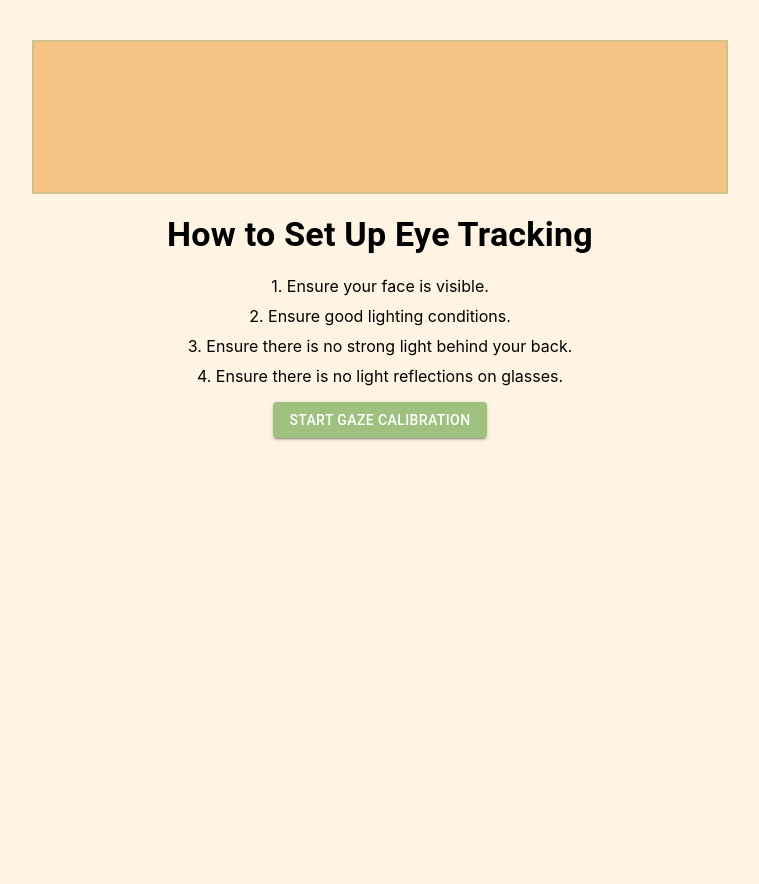
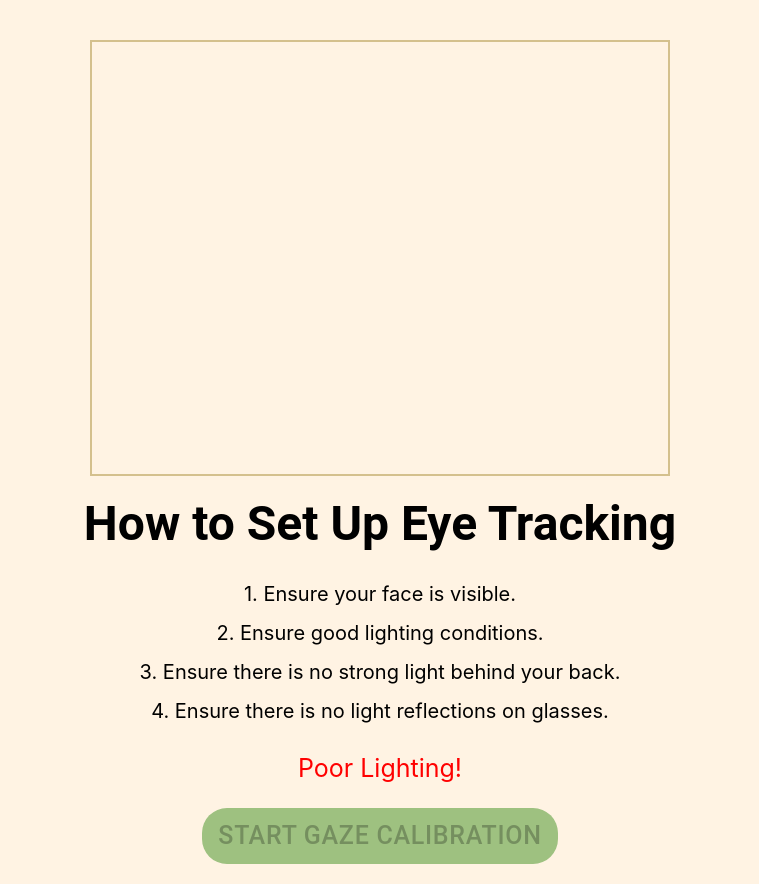
Before and after one commit to asma71612/cognitive-decline-monitoring, a React (Create React App) app in the folder react_frontend/: page / in a window 1280 px wide. Shown: the whole page, without its empty margins (260-1019 px from the left). Before the commit the page ends 800 px from the top, so only its background shows below. Built offline with nearby package versions, Linux system fonts and the light colour scheme; no server answers.

Commit message:
Adding lighting condition check

```diff
--- a/react_frontend/src/pages/HomePage.css
+++ b/react_frontend/src/pages/HomePage.css
@@ -5,37 +5,59 @@
   }
 
   .camera-position-rectangle {
-    width: 60%;
-    height: 150px;
-    background-color: #F5C485; /* Light yellow rectangle */
+    width: 50%;
+    height: auto;
     margin: 20px auto;
+    position: relative;
+    overflow: hidden;
     border: 2px solid #d4c08d;
+    aspect-ratio: 4 / 3;
+  }
+
+  .camera-video {
+    width: 100%;
+    height: 100%;
+    object-fit: cover; /* Ensures the video fills the rectangle */
+    border-radius: 5px;
   }
 
   .title {
     font-size: 24px;
-    font-weight: bold; /* Ensure it's bold */
+    font-weight: bold;
     margin-top: 20px;
   }
 
   .instruction-list {
     list-style-type: none;
     padding: 0;
-    font-size: 16px;
-    margin-top: 20px;
+    font-size: 20px;
+    margin-top: 30px;
+    margin-bottom: 30px;
   }
 
   .instruction-list li {
-    margin-bottom: 10px;
+    margin-bottom: 15px;
+  }
+
+  /* Styling for the Poor Lighting message */
+  .error-message {
+    color: red;
+    font-size: 25px;
+    text-align: center;
+    margin-top: 10px;
   }
 
   .start-button {
-    padding: 10px 20px;
-    font-size: 16px;
+    padding: 30px 50px;
+    font-size: 25px !important;
     background-color: #9EC180 !important;
     color: white;
     border: none;
-    border-radius: 5px;
-    margin-top: 30px;
+    border-radius: 25px !important;
+    margin-top: 40px;
     cursor: pointer;
   }
+
+  .start-button:hover {
+    background-color: #8baf62;
+  }
--- a/react_frontend/src/pages/HomePage.js
+++ b/react_frontend/src/pages/HomePage.js
@@ -1,12 +1,96 @@
-import React from 'react';
+import React, { useRef, useEffect, useState } from 'react';
 import { Button, Container, Typography } from '@mui/material';
-import './HomePage.css'; // Import specific CSS for this page
+import './HomePage.css';
 
 const HomePage = () => {
+  const videoRef = useRef(null);
+  const canvasRef = useRef(null);
+  const [cameraError, setCameraError] = useState(null); // State to handle errors
+  const [isLightingGood, setIsLightingGood] = useState(true); // State to track lighting condition
+  const [isButtonDisabled, setIsButtonDisabled] = useState(false); // State to disable the button
+
+  useEffect(() => {
+    // Request access to the camera
+    const startCamera = async () => {
+      try {
+        const stream = await navigator.mediaDevices.getUserMedia({ video: true });
+        if (videoRef.current) {
+          videoRef.current.srcObject = stream; // Attach the stream to the video element
+        }
+      } catch (error) {
+        setCameraError('Unable to access camera. Please check your permissions.');
+      }
+    };
+
+    startCamera();
+
+    // Cleanup: Stop the camera when the component unmounts
+    return () => {
+      if (videoRef.current && videoRef.current.srcObject) {
+        const stream = videoRef.current.srcObject;
+        const tracks = stream.getTracks();
+        tracks.forEach((track) => track.stop()); // Stop each track
+      }
+    };
+  }, []);
+
+  useEffect(() => {
+    // Check lighting every second (or as needed)
+    const checkLighting = () => {
+      if (videoRef.current && canvasRef.current) {
+        const context = canvasRef.current.getContext('2d');
+        context.drawImage(videoRef.current, 0, 0, canvasRef.current.width, canvasRef.current.height);
+
+        const imageData = context.getImageData(0, 0, canvasRef.current.width, canvasRef.current.height);
+        const pixels = imageData.data;
+
+        let totalBrightness = 0;
+        for (let i = 0; i < pixels.length; i += 4) {
+          const r = pixels[i];
+          const g = pixels[i + 1];
+          const b = pixels[i + 2];
+          const brightness = 0.2126 * r + 0.7152 * g + 0.0722 * b; // Luminosity formula
+          totalBrightness += brightness;
+        }
+
+        const averageBrightness = totalBrightness / (pixels.length / 4);
+
+        // If average brightness is below threshold (adjust the threshold as needed)
+        if (averageBrightness < 100) {
+          setIsLightingGood(false);
+          setIsButtonDisabled(true);
+        } else {
+          setIsLightingGood(true);
+          setIsButtonDisabled(false);
+        }
+      }
+    };
+
+    // Run the lighting check every 1 second
+    const lightingInterval = setInterval(checkLighting, 1000);
+
+    return () => clearInterval(lightingInterval);
+  }, []);
+
   return (
     <Container className="home-container">
-      <div className="camera-position-rectangle"></div>
-      <Typography variant="h4" align="center" sx={{ fontWeight: 'bold' }}>
+      {/* Video Feed or Error Message */}
+      <div className="camera-position-rectangle">
+        {cameraError ? (
+          <Typography color="error">{cameraError}</Typography>
+        ) : (
+          <video
+            ref={videoRef}
+            autoPlay
+            playsInline
+            muted
+            className="camera-video"
+          ></video>
+        )}
+      </div>
+
+      {/* Other UI Elements */}
+      <Typography variant="h3" align="center" sx={{ fontWeight: 'bold' }}>
         How to Set Up Eye Tracking
       </Typography>
 
@@ -16,14 +100,26 @@ const HomePage = () => {
         <li>3. Ensure there is no strong light behind your back.</li>
         <li>4. Ensure there is no light reflections on glasses.</li>
       </ul>
+
+      {/* Poor Lighting Message */}
+      {!isLightingGood && (
+        <p className='error-message'>
+          Poor Lighting!
+        </p>
+      )}
+
       <Button
         variant="contained"
         color="primary"
         className="start-button"
         onClick={() => window.location.href = '/calibration'}
+        disabled={isButtonDisabled}
       >
         Start Gaze Calibration
       </Button>
+
+      {/* Hidden canvas for brightness calculation */}
+      <canvas ref={canvasRef} width="640" height="480" style={{ display: 'none' }}></canvas>
     </Container>
   );
 };
```
